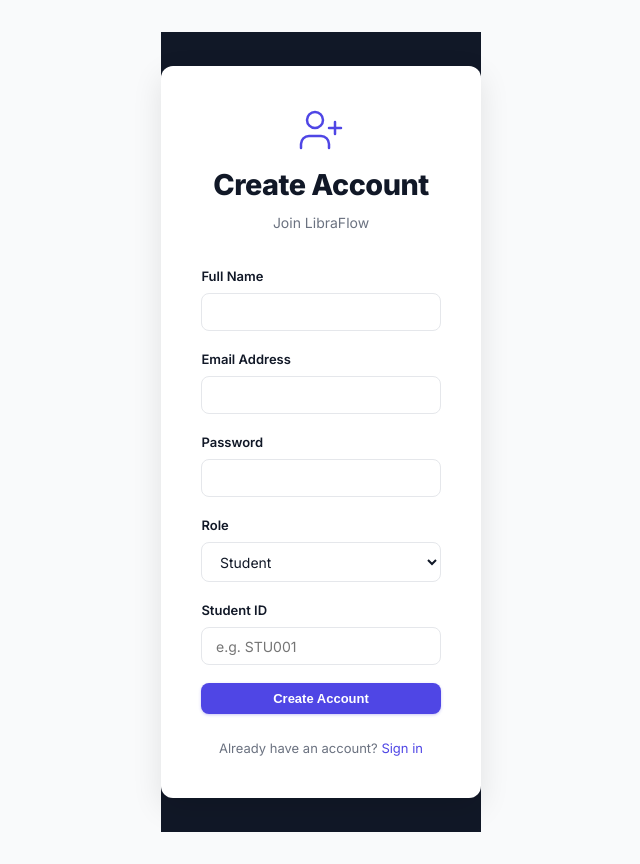
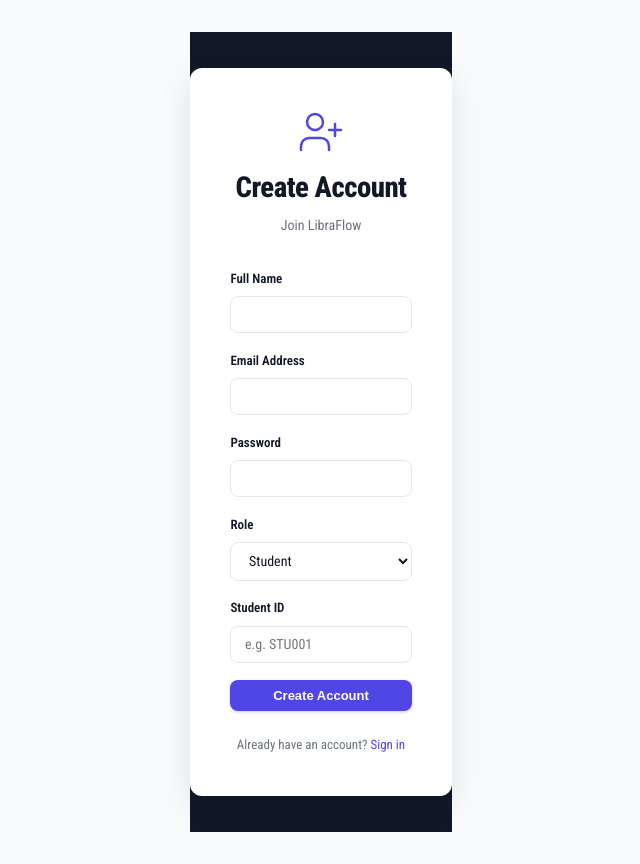
Before and after one commit to Aryankanani1/LibraFlow, a Flask app: page /register in a window 1280 px wide. Shown: the whole page, without its empty margins (319-959 px from the left). Run offline with Flask 3, Linux system fonts and the light colour scheme.

Commit message:
Change font to Roboto Condensed

```diff
--- a/static/css/style.css
+++ b/static/css/style.css
@@ -1,4 +1,4 @@
-@import url('https://fonts.googleapis.com/css2?family=Inter:wght@400;500;600;700;800&display=swap');
+@import url('https://fonts.googleapis.com/css2?family=Roboto+Condensed:wght@400;500;600;700;800&display=swap');
 
 /* ── Reset & Base ─────────────────────────────────────────────────────── */
 *, *::before, *::after { box-sizing: border-box; margin: 0; padding: 0; }
@@ -35,7 +35,7 @@
 html { height: 100%; }
 
 body {
-  font-family: 'Inter', -apple-system, BlinkMacSystemFont, 'Segoe UI', sans-serif;
+  font-family: 'Roboto Condensed', sans-serif;
   background: var(--bg);
   color: var(--text);
   font-size: 14px;
```
